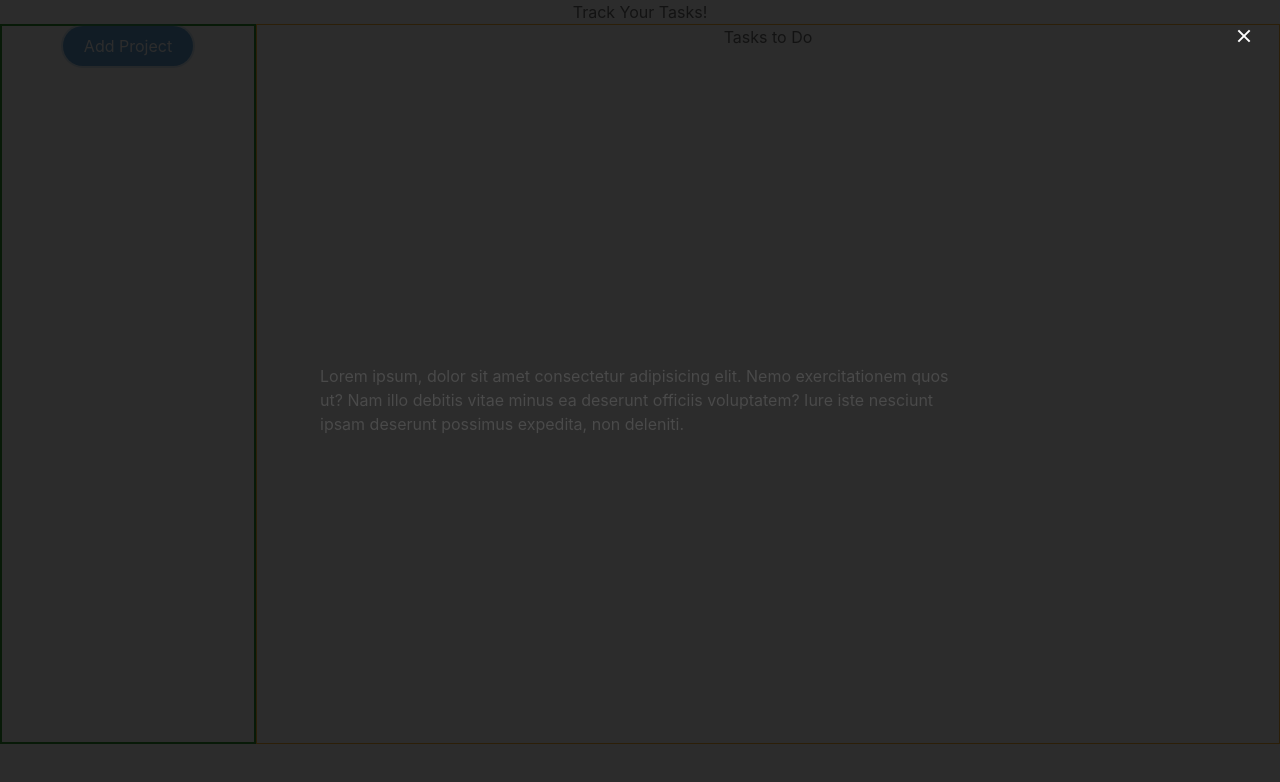
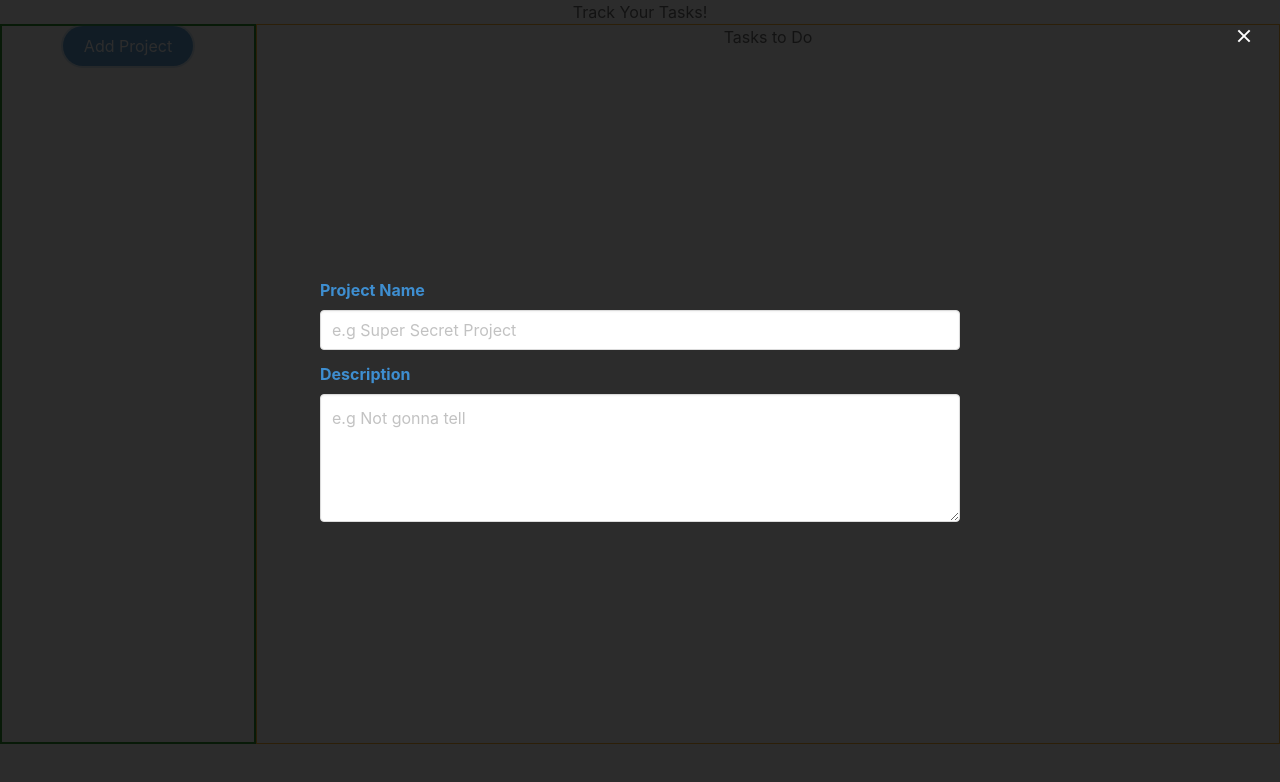
Before and after one commit to KarolisGaiv/todo_list, a website built with webpack: page dist/index.html in a window 1280 px wide. Both pictures are taken after a click on the button "Add Project". Built offline with nearby package versions, Linux system fonts and the light colour scheme.

Commit message:
Add form to project modal

```diff
--- a/dist/index.html
+++ b/dist/index.html
@@ -17,10 +17,25 @@
     <div class="modal">
       <div class="modal-background"></div>
       <div class="modal-content">
-        Lorem ipsum, dolor sit amet consectetur adipisicing elit. Nemo
-        exercitationem quos ut? Nam illo debitis vitae minus ea deserunt
-        officiis voluptatem? Iure iste nesciunt ipsam deserunt possimus
-        expedita, non deleniti.
+        <div class="field">
+          <label class="label has-text-info">Project Name</label>
+          <div class="control">
+            <input
+              class="input"
+              type="text"
+              placeholder="e.g Super Secret Project"
+            />
+          </div>
+        </div>
+        <div class="field">
+          <label class="label has-text-info">Description</label>
+          <div class="control">
+            <textarea
+              class="textarea"
+              placeholder="e.g Not gonna tell"
+            ></textarea>
+          </div>
+        </div>
       </div>
       <button class="modal-close is-large" aria-label="close"></button>
     </div>
```
